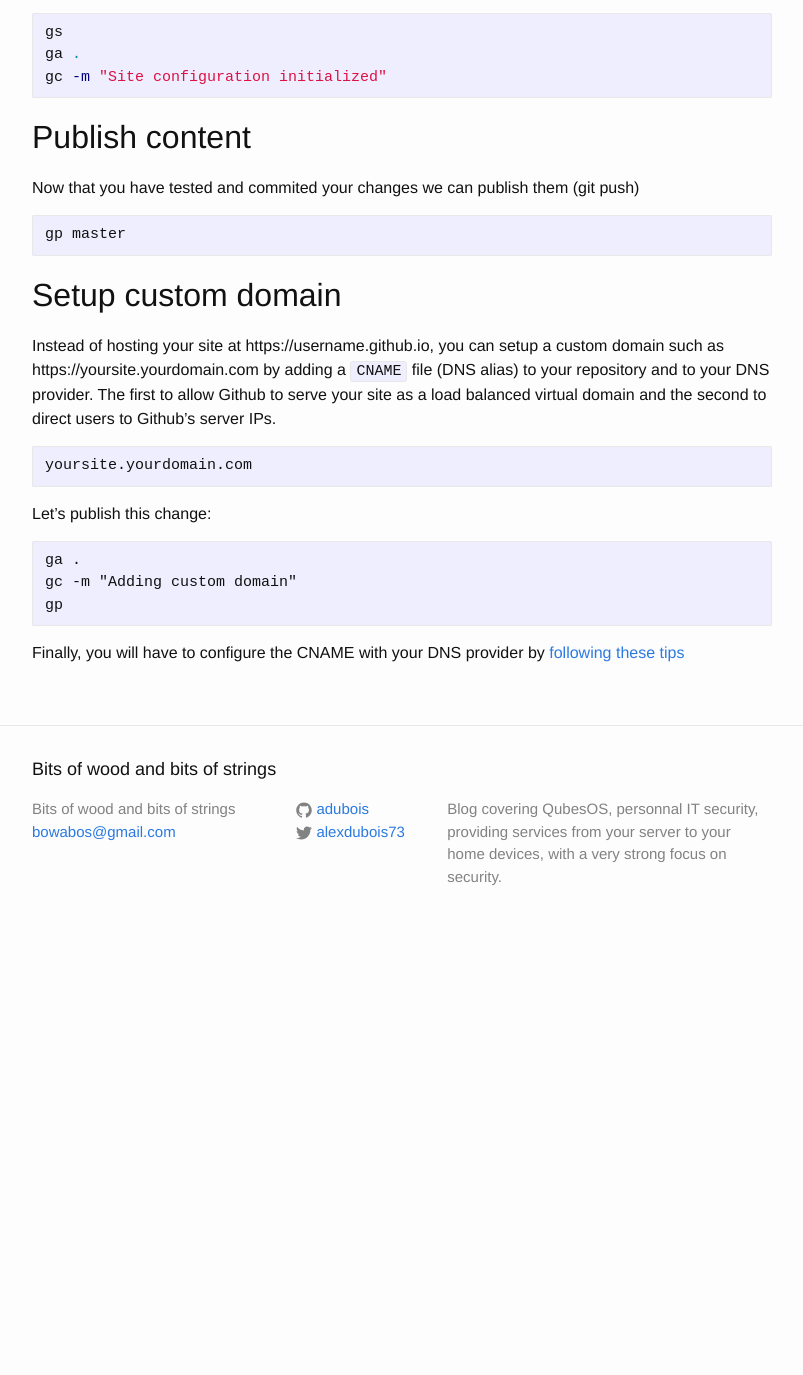
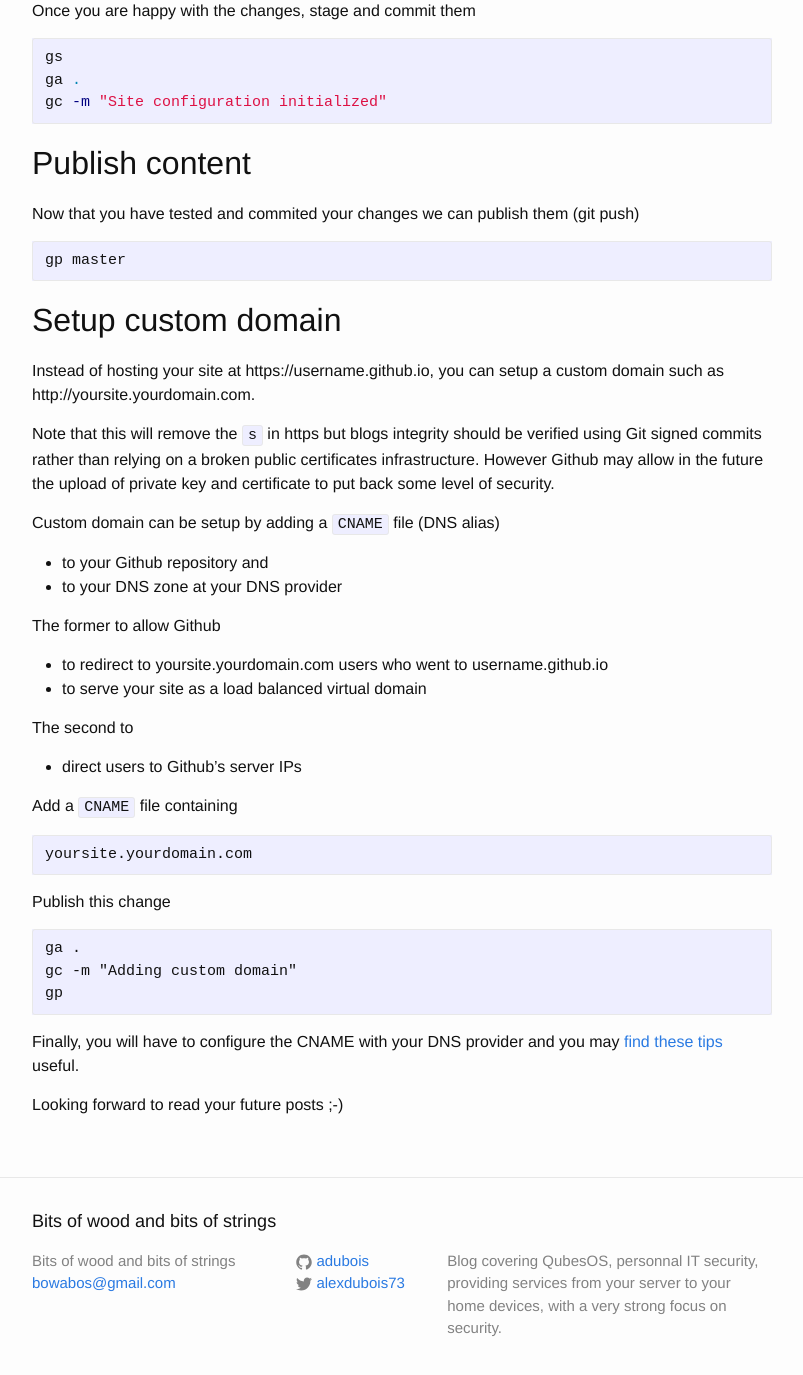
Before and after one commit to adubois/adubois.github.io, a Jekyll site: the page built from _posts/2016-01-17-create-github-blog.md, in a window 1280 px wide and 1400 px high, scrolled down 3300 px. Shown: the top 1375 px of the window, without its empty margins (238-1041 px from the left). Built offline with Jekyll 4.4.1, drawn with Linux system fonts in a browser that asks for light colours; before the commit the page ends 4248 px from its top, so only the background shows below that; some of the changed text lies outside the part shown.

Commit message:
Changed links to ref links in create-github-blog

````diff
--- a/_posts/2016-01-17-create-github-blog.md
+++ b/_posts/2016-01-17-create-github-blog.md
@@ -9,8 +9,8 @@ Github provides a very efficient worflow for you to host your blog on your own
 domain (http://yoursite.yourdomain.com or http://username.github.io).
 
 This howto describes in details how to set up a development environment
-on [QubesOS](https://www.qubes-os.org/) for you to edit and check your site
-before publishing it on [Github](https://github.com). If you are using a
+on [QubesOS] for you to edit and check your site
+before publishing it on [Github]. If you are using a
 different OS, most of the points are still useful.
 
 This Howto can be decomposed in the following high level tasks
@@ -33,10 +33,9 @@ installed in a `blog` development VM.
 Background
 ----------
 
-After reading [Joanna Rutkowska](http://blog.invisiblethings.org/about/)'s
-[blog post][Joanna new Git based blog], I decide to do the same and migrate my
-[Blogger site](http://bowabos.blogspot.co.uk/) to what I suspect is the same
-toolchain. As I didn't know any of the tools used, I took the oportunity to
+After reading [Joanna Rutkowska]'s [blog post][Joanna new Git based blog], I
+decide to do the same and migrate [my Blogger site] to what I suspect is the
+same toolchain. As I didn't know any of the tools used, I took the oportunity to
 write this post to document the process.
 
 Install the software
@@ -53,18 +52,15 @@ Create a blog VM
 
 Create a new `Blue` (showing that it is a pretty safe environment as we'll be
 the one generating files and the only interraction after set-up should be with
-our Github repository), `blog` VM as documented in
-[Qubes's getting started](https://www.qubes-os.org/getting-started/)
+our Github repository), `blog` VM as documented in [Qubes's getting started]
 page using the default Fedora template.
 
 Install Jekyll
 -------------
 
-[Jekyll](http://jekyllrb.com) is a system which transforms your plain text
-( [Markdown](https://daringfireball.net/projects/markdown/) ) into
-a static web site and blog. Markdown is an
-[easy format](https://github.com/adam-p/markdown-here/wiki/Markdown-Cheatsheet)
-to use.
+[Jekyll] is a system which transforms your plain text( [Markdown] ) into a
+static web site and blog. Kramdown (Github's Markdown) is an [easy format] to
+use.
 
 Install the Jekyll package from a terminal window in our `blog` VM
 
@@ -75,26 +71,25 @@ gem install jekyll
 Setup Github pages
 ------------------
 
-[GitHub Pages](https://pages.github.com) allows you to host a website directly
-from your [Github](https://github.com) repository: "Just edit, push, and your
-changes are live". We wll just add sign between the edit and the push as it is
-essential that everybody start to sign what they produce so that our integrity
-and privacy is respected.
+[GitHub Pages] allows you to host a website directly from your [Github]
+repository: "Just edit, push, and your changes are live". We will just add
+`sign` between the edit and the push as it is essential that we start to sign
+what we produce so that our integrity is respected (assuming that our signing
+key can be kept secret... but that is another story).
 
 Assuming your have a `username` Github account, please create via the Github web
 site a new repository named `username.github.io`
+
  * Which is Public
  * With a .gitignore for Jekyll
 
 Setup Git
 ---------
 
-[Git](https://en.wikipedia.org/wiki/Git_%28software%29) allows you to manage
-source files and sign your commits.
+[Git] allows you to manage source files and sign your commits.
 
 Let's first follow the instructions in this previous Howto post:
-[start with Git](/howto/2016/01/16/starting-with-git/), to setup your Git
-environment.
+[start with Git], to setup your Git environment.
 
 Create Jekyll site
 ------------------
@@ -137,7 +132,7 @@ jekyll serve
 
 Jekyll now serves your local development site locally (you just need to press
 Ctrl+C to stop it). You can browse to it from firefox in the `blog` VM via
-http://localhost:4000
+<http://localhost:4000>
 
 Configure site
 --------------
@@ -174,6 +169,7 @@ restart it (this will not be required for different files updates).
 Refresh your browser and "Voila".
 
 Once you are happy with the changes, stage and commit them
+
 ```bash
 gs
 ga .
@@ -194,16 +190,34 @@ Setup custom domain
 -------------------
 
 Instead of hosting your site at https://username.github.io, you can setup a
-custom domain such as https://yoursite.yourdomain.com by adding a `CNAME` file
-(DNS alias) to your repository and to your DNS provider. The first to allow
-Github to serve your site as a load balanced virtual domain and the second to
-direct users to Github's server IPs.
+custom domain such as http://yoursite.yourdomain.com.
+
+Note that this will remove the `s` in https but blogs integrity should be
+verified using Git signed commits rather than relying on a broken public
+certificates infrastructure. However Github may allow in the future the upload
+of private key and certificate to put back some level of security.
+
+Custom domain can be setup by adding a `CNAME` file (DNS alias)
+
+ * to your Github repository and
+ * to your DNS zone at your DNS provider
+
+The former to allow Github
+
+ * to redirect to yoursite.yourdomain.com users who went to username.github.io
+ * to serve your site as a load balanced virtual domain
+
+The second to
+
+* direct users to Github's server IPs
+
+Add a `CNAME` file containing
 
 ```
 yoursite.yourdomain.com
 ```
 
-Let's publish this change:
+Publish this change
 
 ```
 ga .
@@ -211,7 +225,22 @@ gc -m "Adding custom domain"
 gp
 ```
 
-Finally, you will have to configure the CNAME with your DNS provider by
-[following these tips](https://help.github.com/articles/tips-for-configuring-a-cname-record-with-your-dns-provider/)
+Finally, you will have to configure the CNAME with your DNS provider and you may
+[find these tips] useful.
 
+Looking forward  to read your future posts ;-)
+
+[QubesOS]: https://www.qubes-os.org/
+[Joanna Rutkowska]: http://blog.invisiblethings.org/about/
 [Joanna new Git based blog]: http://blog.invisiblethings.org/2015/02/09/my-new-git-based-blog.html
+[my Blogger site]: http://bowabos.blogspot.co.uk/
+[Github]: https://github.com
+[Qubes's getting started]: https://www.qubes-os.org/getting-started/
+[Jekyll]: http://jekyllrb.com
+[Markdown]: https://daringfireball.net/projects/markdown/
+[easy format]: http://kramdown.gettalong.org/syntax.html
+[GitHub Pages]: https://pages.github.com
+[Git]: https://en.wikipedia.org/wiki/Git_%28software%29
+[find these tips]: https://help.github.com/articles/tips-for-configuring-a-cname-record-with-your-dns-provider/
+
+[start with Git]: /howto/2016/01/16/starting-with-git/
````
